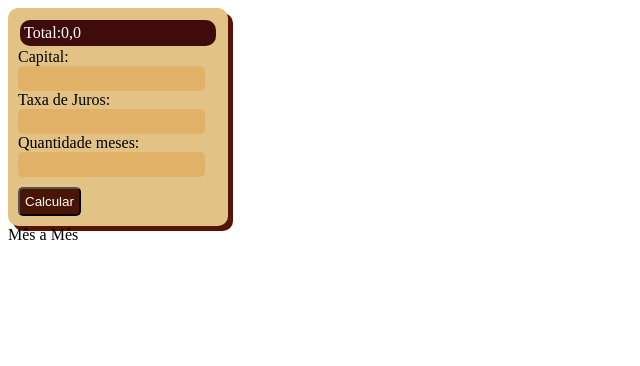
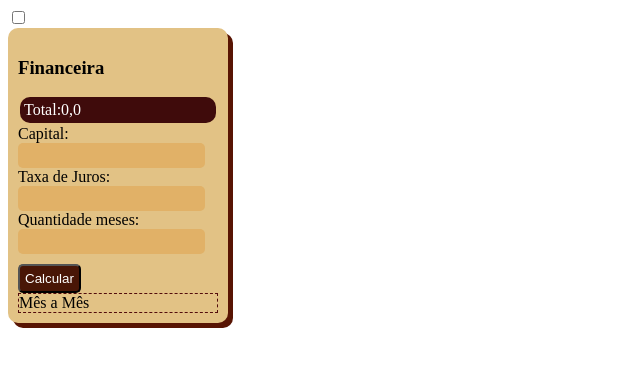
Before and after one commit to gorinelli/primeiroi_3t, a plain HTML site: page index.html in a window 1280 px wide. Shown: the whole page, without its empty margins (0-640 px from the left). Drawn offline with Linux system fonts and the light colour scheme.

Commit message:
Update index.html
Signed-off-by: gorinelli <106194389+gorinelli@users.noreply.github.com>

```diff
--- a/index.html
+++ b/index.html
@@ -1,16 +1,23 @@
 <!DOCTYPE html>
 <html lang="en">
+
 <head>
     <meta charset="UTF-8">
     <meta http-equiv="X-UA-Compatible" content="IE=edge">
     <meta name="viewport" content="width=device-width, initial-scale=1.0">
     <title>Terceiro Trimestre</title>
     <script src="estudo.js"></script>
+
     <link rel="stylesheet" href="geral.css">
 
 </head>
 <body>
+    <input type="checkbox" id="calFin">
+
     <div class="calculadora">
+
+        <label for="calFin"><h3>Financeira</h3></label>
+        <div>
         <div class="spResultado">
             <span id="resultado">Total:0,0</span><br>
         </div>
@@ -19,10 +26,11 @@
         Taxa de Juros: <input id="juros" type="text"> <br>
         Quantidade meses: <input id="meses" type="text"> <br>
         <button id="btnCalc" onclick="total()">Calcular</button>
-
-   </div>
-   <div>
+        <div class="spMes">
             <span id="mes">Mês a Mês</span>
         </div>
+     </div>
+    </div>
+
 </body>
 </html>
```
Lines whose indentation alone changed are shown as unchanged.
